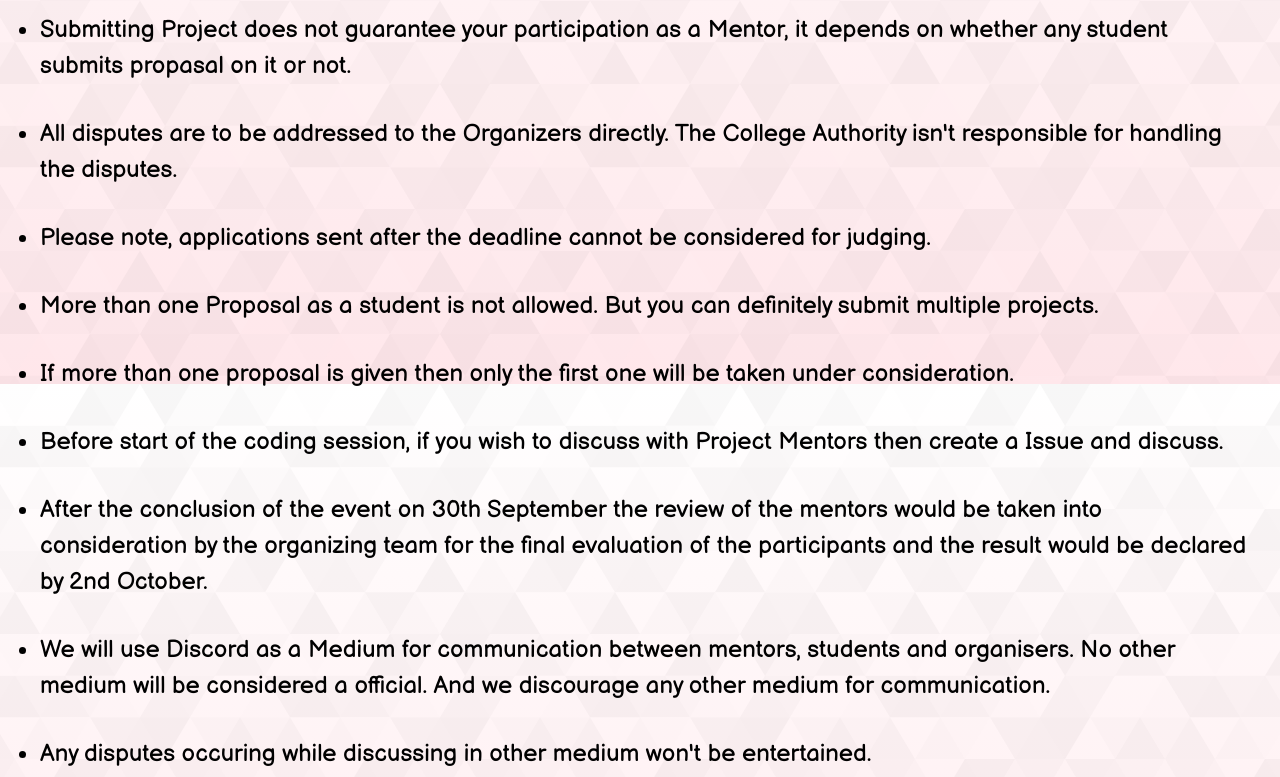
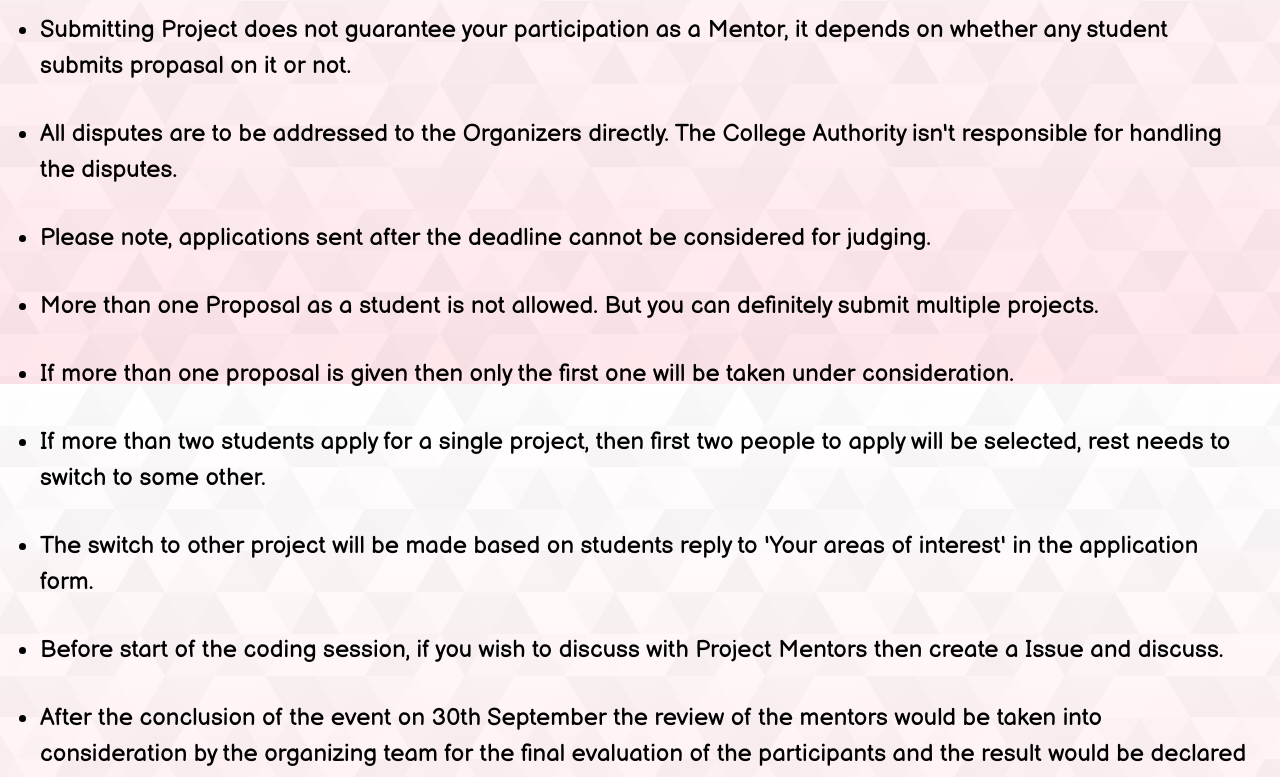
Before and after one commit to shawavisek35/synthack, a React (Create React App) app: page /rules in a window 1280 px wide. Shown: the part 416-1193 px from the top of the page. Built offline with nearby package versions, Linux system fonts and the light colour scheme.

Commit message:
Update Rules.js

```diff
--- a/src/components/Rules.js
+++ b/src/components/Rules.js
@@ -25,6 +25,8 @@ const rules = [
   "Please note, applications sent after the deadline cannot be considered for judging.",
   "More than one Proposal as a student is not allowed. But you can definitely submit multiple projects.",
   "If more than one proposal is given then only the first one will be taken under consideration.",
+  "If more than two students apply for a single project, then first two people to apply will be selected, rest needs to switch to some other.",
+  "The switch to other project will be made based on students reply to 'Your areas of interest' in the application form.",
   "Before start of the coding session, if you wish to discuss with Project Mentors then create a Issue and discuss.",
   "After the conclusion of the event on 30th September the review of the mentors would be taken into consideration by the organizing team for the final evaluation of the participants and the result would be declared by 2nd October.",
   "We will use Discord as a Medium for communication between mentors, students and organisers. No other medium will be considered a official. And we discourage any other medium for communication.",
```
